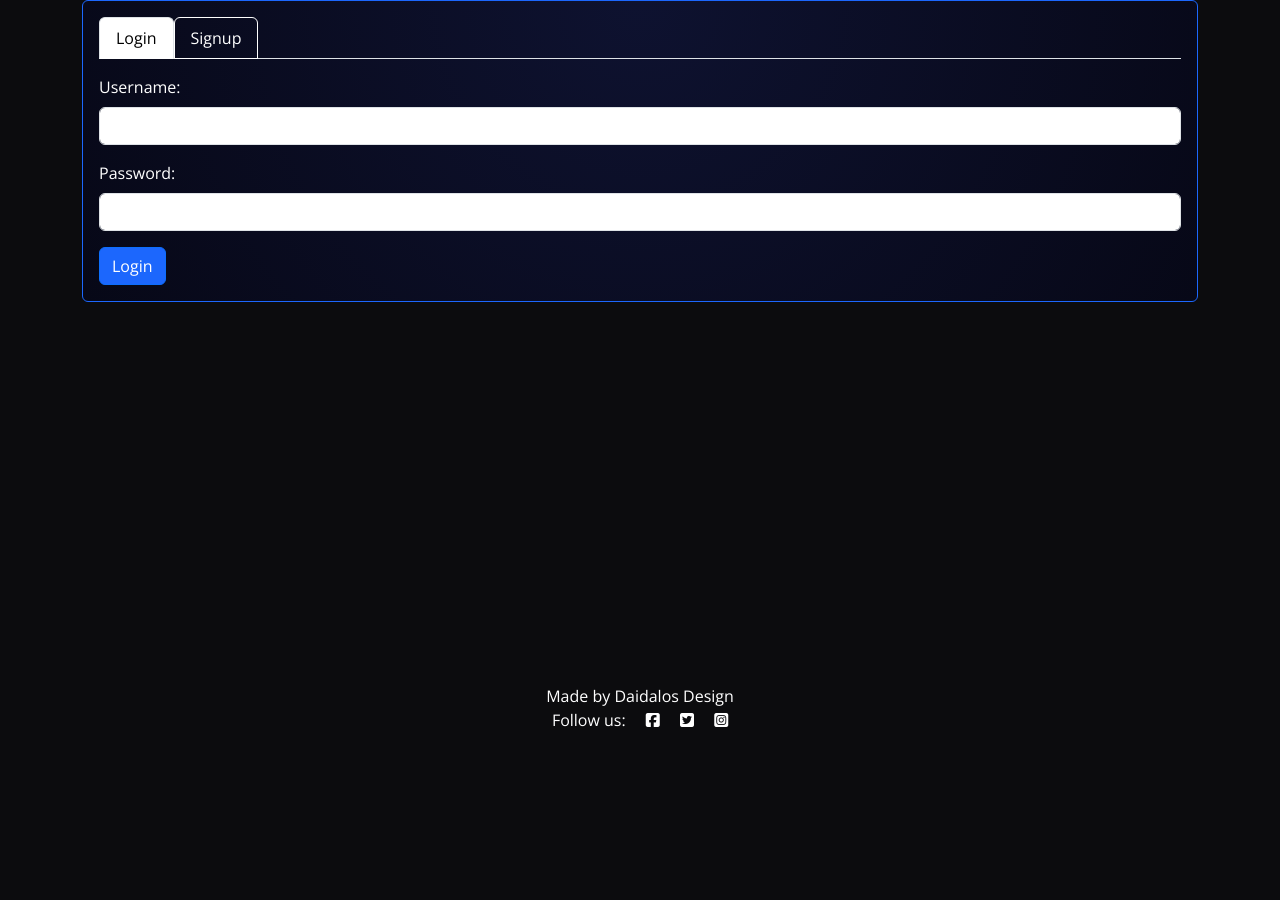
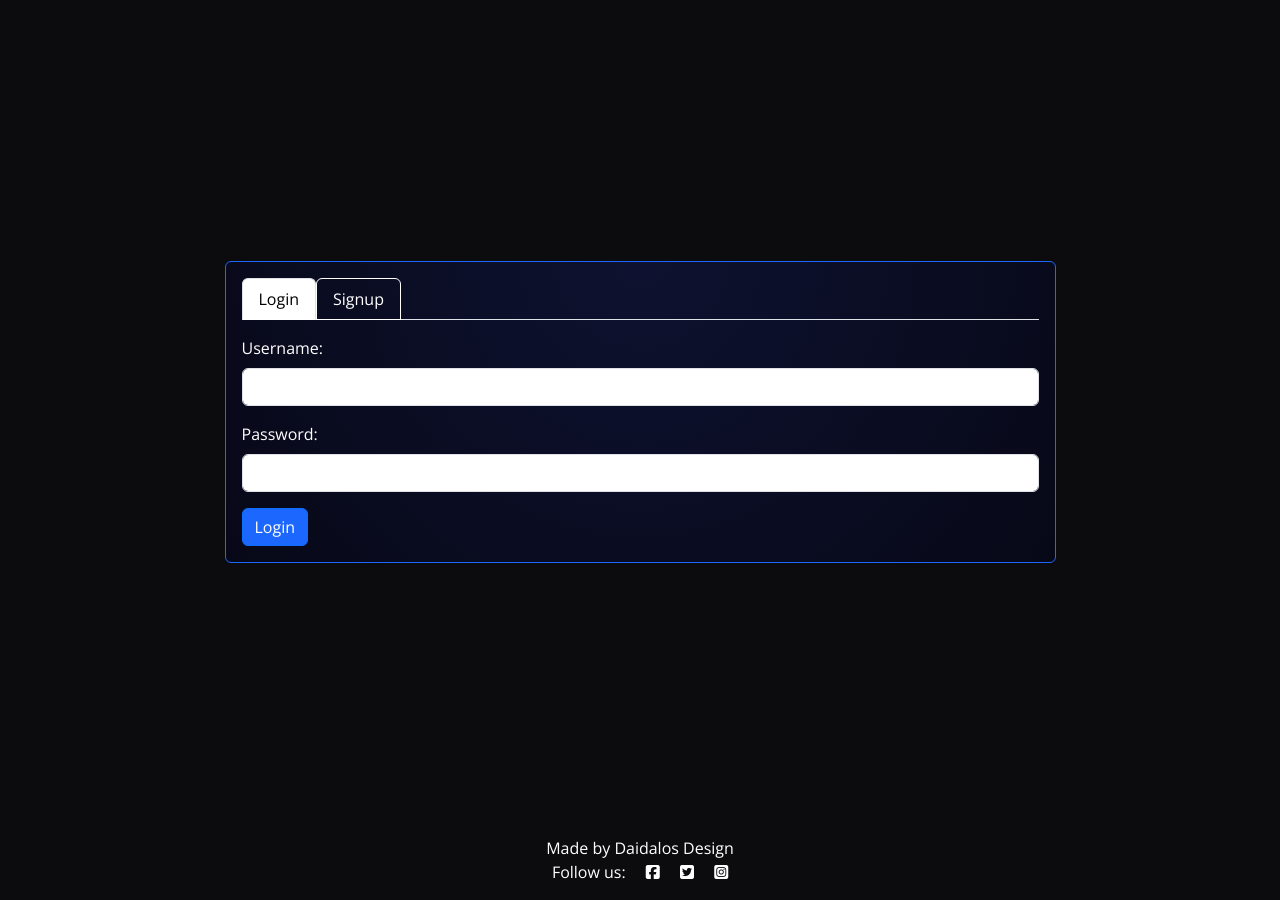
Before and after one commit to CharlieMcGoldrick/ci-milestone-joystick-junction, a Django app: page /account_management/ in a window 1280 px wide. Shown: the part 52-952 px from the top of the page. Before the commit the page ends 779 px from the top, so only its background shows below. Run offline with Django 4.2, Linux system fonts and the light colour scheme; parts of the project's set-up code (start-up, migrations or seed data) failed here and were passed over.

Commit message:
Feat: improve A_M styling

```diff
--- a/static/css/style.css
+++ b/static/css/style.css
@@ -111,6 +111,10 @@ a:hover {
 
 
 /* --------------- ACCOUNT MANAGEMENT STYLING STARTS --------------- */
+.content-padding {
+    padding-top: 20px;
+}
+
 .card {
     background: radial-gradient(circle at top, #0E1230, #070817);
     border: 1px solid var(--primary-accent-colour);
--- a/templates/account_management.html
+++ b/templates/account_management.html
@@ -1,7 +1,9 @@
 {% extends "base.html" %}
 {% block content %}
-<div class="d-flex align-items-center justify-content-center">
+<div class="d-flex align-items-center justify-content-center min-vh-100">
     <div class="container">
+        <div class="row justify-content-center">
+            <div class="col-12 col-lg-9">
                 {% if user.is_authenticated %}
                 <div class="card mb-3 card-spacing">
                     <div class="card-body">
@@ -19,15 +21,16 @@
                             {% endif %}
                             {% if user.is_staff %}
                             <li class="nav-item" role="presentation">
-                        <a class="nav-link {% if form_submitted %}active{% endif %}" id="admin-tab" data-bs-toggle="tab"
-                            href="#admin" role="tab" aria-controls="admin" aria-selected="false">Admin</a>
+                                <a class="nav-link {% if form_submitted %}active{% endif %}" id="admin-tab"
+                                    data-bs-toggle="tab" href="#admin" role="tab" aria-controls="admin"
+                                    aria-selected="false">Admin</a>
                             </li>
                             {% endif %}
                             <li class="nav-item" role="presentation">
                                 <form method="post" action="{% url 'logout' %}">
                                     {% csrf_token %}
-                            <button type="submit" class="nav-link" id="logout-tab" role="tab" aria-controls="logout"
-                                aria-selected="false">Logout</button>
+                                    <button type="submit" class="nav-link" id="logout-tab" role="tab"
+                                        aria-controls="logout" aria-selected="false">Logout</button>
                                 </form>
                             </li>
                         </ul>
@@ -45,8 +48,8 @@
                             </div>
                             {% endif %}
                             {% if user.is_staff %}
-                    <div class="tab-pane fade show {% if form_submitted %}active{% endif %}" id="admin" role="tabpanel"
-                        aria-labelledby="admin-tab">
+                            <div class="tab-pane fade show {% if form_submitted %}active{% endif %}" id="admin"
+                                role="tabpanel" aria-labelledby="admin-tab">
                                 {% include "admin.html" with results=results %}
                             </div>
                             {% endif %}
@@ -67,7 +70,8 @@
                             </li>
                         </ul>
                         <div class="tab-content" id="accountTabContent">
-                    <div class="tab-pane fade show active" id="login" role="tabpanel" aria-labelledby="login-tab">
+                            <div class="tab-pane fade show active" id="login" role="tabpanel"
+                                aria-labelledby="login-tab">
                                 {% include "account/login.html" %}
                             </div>
                             <div class="tab-pane fade" id="signup" role="tabpanel" aria-labelledby="signup-tab">
@@ -79,4 +83,6 @@
                 {% endif %}
             </div>
         </div>
+    </div>
+</div>
 {% endblock %}
--- a/templates/base.html
+++ b/templates/base.html
@@ -55,7 +55,7 @@
     </nav>
     <!-- NAVBAR STARTS-->
 
-    <main class="flex-shrink-0">
+    <main class="content-padding flex-shrink-0">
 
         {% block content %}
         <!-- Other HTML page content goes here -->
```
Lines whose indentation alone changed are shown as unchanged.
